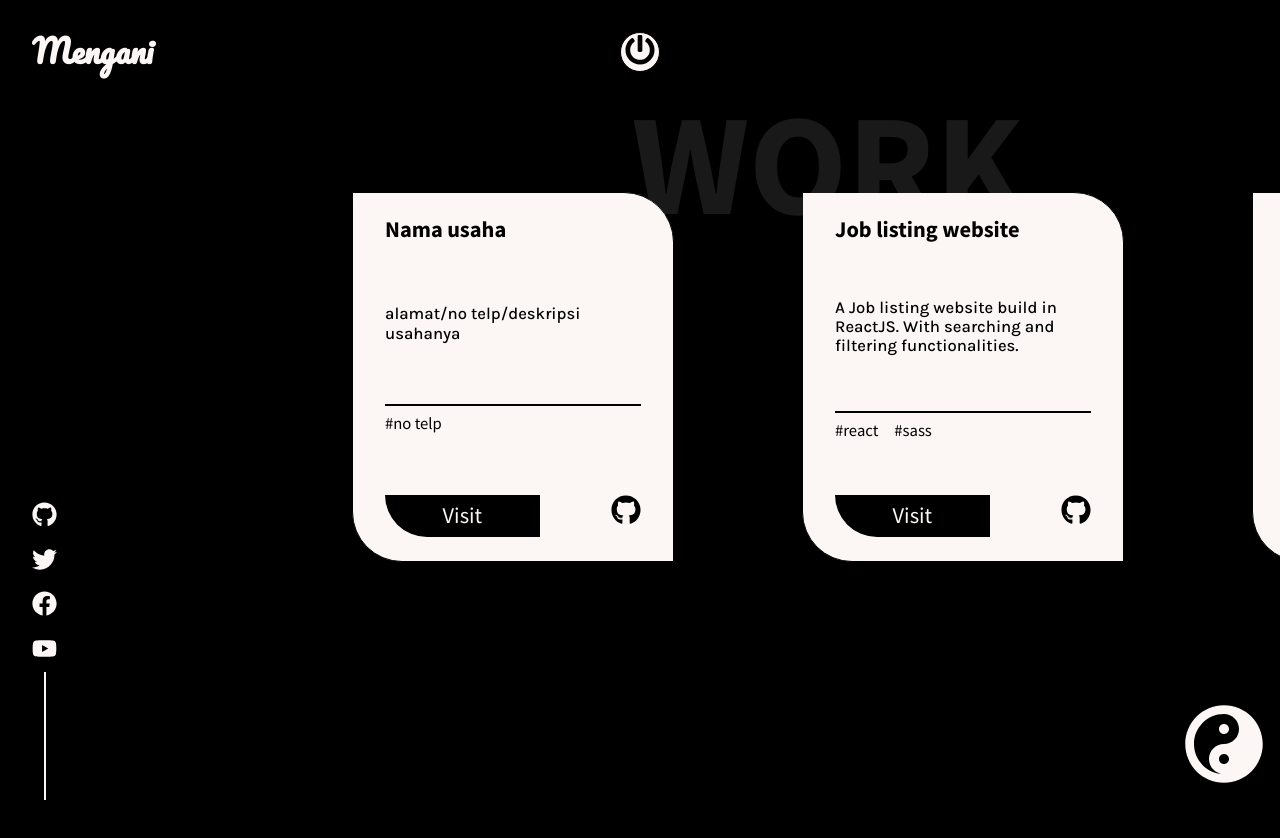
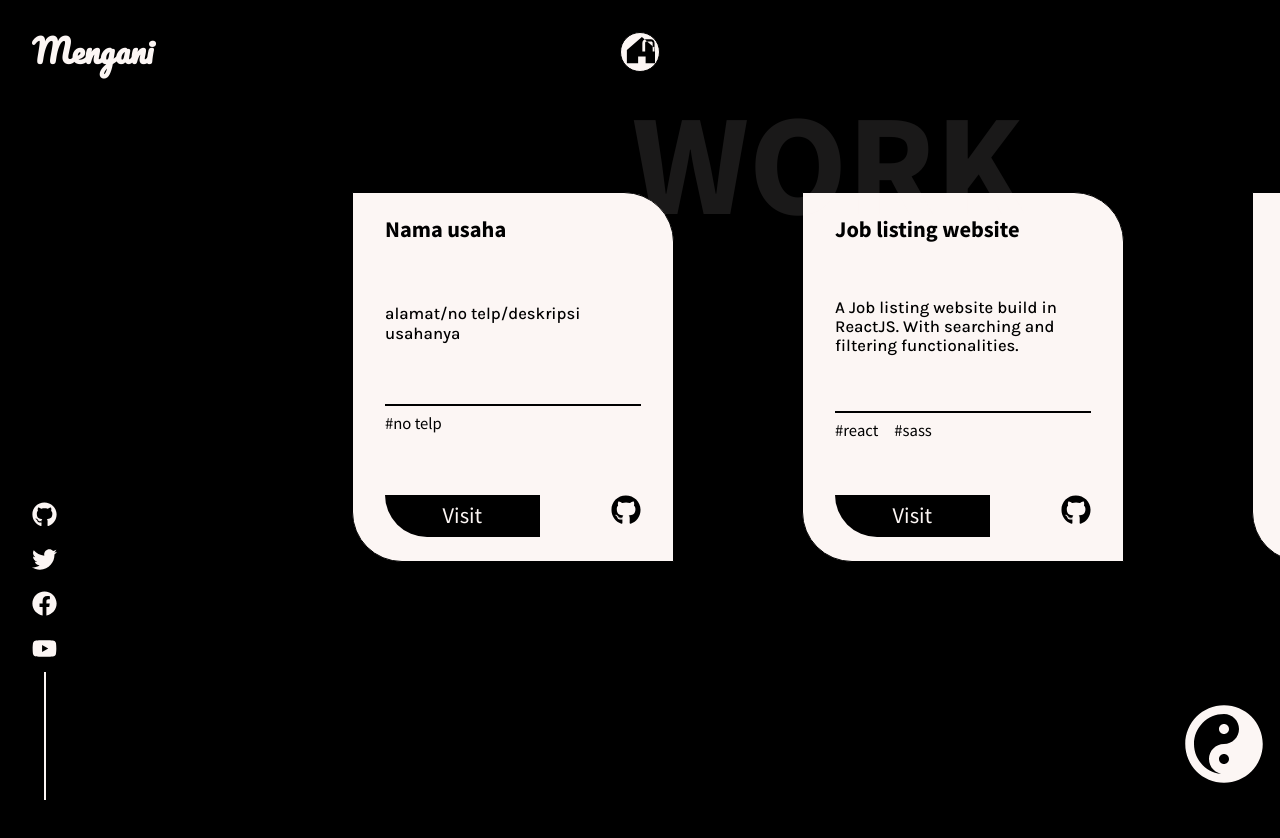
Before and after one commit to cipEpic/Mengani-Web, a React (Create React App) app: page /work in a window 1280 px wide. Shown: the top 838 px of the page. Built offline with nearby package versions, Linux system fonts and the light colour scheme.

Commit message:
change shutdown button to home

```diff
--- a/src/components/AllSvgs.js
+++ b/src/components/AllSvgs.js
@@ -11,7 +11,7 @@ export const PowerBtn = (props) => {
     >
       <path
         fill={props.fill}
-        d="M400 54.1c63 45 104 118.6 104 201.9 0 136.8-110.8 247.7-247.5 248C120 504.3 8.2 393 8 256.4 7.9 173.1 48.9 99.3 111.8 54.2c11.7-8.3 28-4.8 35 7.7L162.6 90c5.9 10.5 3.1 23.8-6.6 31-41.5 30.8-68 79.6-68 134.9-.1 92.3 74.5 168.1 168 168.1 91.6 0 168.6-74.2 168-169.1-.3-51.8-24.7-101.8-68.1-134-9.7-7.2-12.4-20.5-6.5-30.9l15.8-28.1c7-12.4 23.2-16.1 34.8-7.8zM296 264V24c0-13.3-10.7-24-24-24h-32c-13.3 0-24 10.7-24 24v240c0 13.3 10.7 24 24 24h32c13.3 0 24-10.7 24-24z"
+        d="M288 32L32 256v224h192V368h128v112h192V256L288 32zm232 248h-48V136c0-13.3-10.7-24-24-24h-80c-13.3 0-24 10.7-24 24v144h-48V136c0-35.3 28.7-64 64-64h80c35.3 0 64 28.7 64 64v144z"
       />
     </svg>
   )
```
Also changed, not shown: src/assets/svg/power-off-solid.svg.
